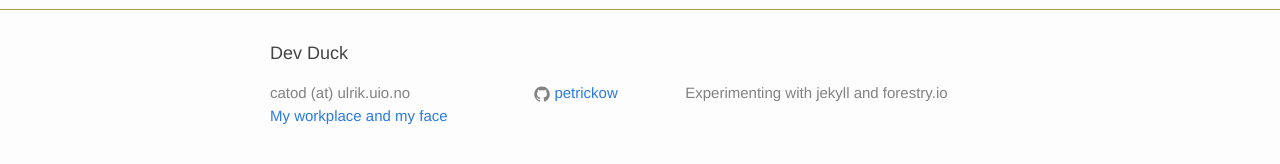
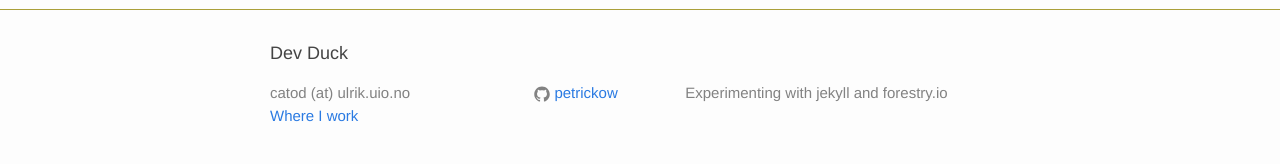
Before and after one commit to petrickow/petrickow.github.io, a Jekyll site: the page built from index.md, in a window 1280 px wide. Shown: the part 239-403 px from the top of the page. Built offline with Jekyll 4.4.1, drawn with Linux system fonts in a browser that asks for light colours.

Commit message:
Update footer.html

```diff
--- a/_includes/footer.html
+++ b/_includes/footer.html
@@ -9,7 +9,7 @@
         <ul class="contact-list">
 	  <!-- TODO: email icon -->
           <li>{{ site.email }}</li>
-  	  <li><a href='http://www.spsresearch.no/employees/cato-danielsen'>My workplace and my face</a></li>
+  	  <li><a href='https://computas.com/'>Where I work</a></li>
         </ul>
       </div>
 
```
